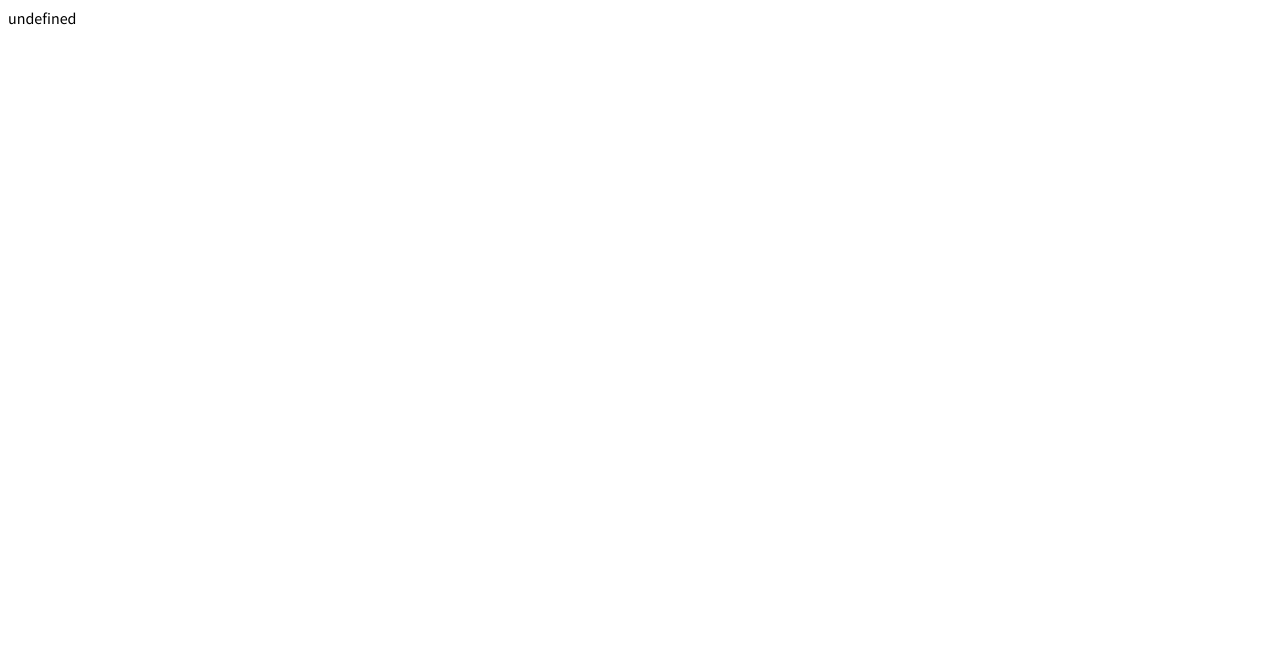
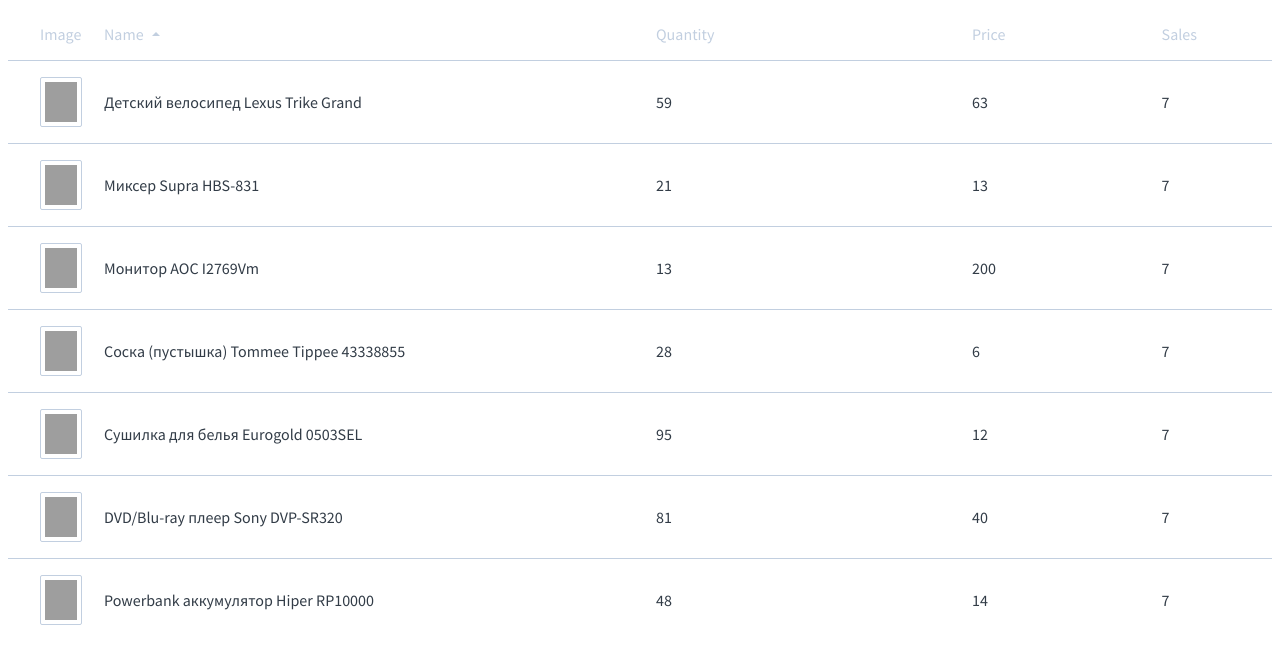
Before and after one commit to js-tasks-ru/js-20231109_anton-zykov, a website: page 06-events-practice/1-sortable-table-v2/index.html in a window 1280 px wide. Drawn offline with Linux system fonts and the light colour scheme; grey boxes are pictures that could not be loaded.

Commit message:
Add solution for Sortable Table v2

```diff
--- a/06-events-practice/1-sortable-table-v2/index.html
+++ b/06-events-practice/1-sortable-table-v2/index.html
@@ -59,5 +59,7 @@
   });
 
   root.append(sortableTable.element);
+
+  setTimeout(() => sortableTable.filter('sales', 7), 3000);
 </script>
 </body>
--- a/06-events-practice/1-sortable-table-v2/index.js
+++ b/06-events-practice/1-sortable-table-v2/index.js
@@ -1,8 +1,47 @@
-export default class SortableTable {
+import SortableTablev1 from '../../05-dom-document-loading/2-sortable-table-v1/index.js';
+
+export default class SortableTable extends SortableTablev1 {
   constructor(headersConfig, {
     data = [],
     sorted = {}
   } = {}) {
+    super(headersConfig, data);
+    this.isSortLocally = true;
+    this.sorted = { ...sorted };
+    this.sort();
+    this.createListenersForHeaders();
+  }
 
+  createListenersForHeaders() {
+    for (let headerCell of this.subElements.header.children) {
+      if (headerCell.dataset.sortable === 'true') {
+        headerCell.addEventListener('pointerdown', () => {
+          this.sorted.id = headerCell.dataset.id;
+          this.sorted.order = headerCell.dataset.order === 'desc' ? 'asc' : 'desc';
+          this.sort();
+        });
+      }
+    }
+  }
+
+  sort() {
+    if (this.isSortLocally) {
+      this.sortOnClient();
+    } else {
+      this.sortOnServer();
+    }
+  }
+
+  sortOnClient() {
+    super.sort(this.sorted.id, this.sorted.order);
+  }
+
+  sortOnServer() {
+    return;
+  }
+
+  filter(field, value) {
+    this.data = this.data.filter((item) => item[field] === value);
+    this.sort();
   }
 }
--- a/package.json
+++ b/package.json
@@ -7,7 +7,7 @@
     "lint": "eslint \"./**/*.js\"",
     "lint:fix": "eslint --fix \"./**/*.js\"",
     "test": "cross-env NODE_ICU_DATA=node_modules/full-icu jest",
-    "test:specific": "cross-env NODE_ICU_DATA=node_modules/full-icu jest -t 'intro/sum'"
+    "test:specific": "cross-env NODE_ICU_DATA=node_modules/full-icu jest -t 'sortable-table-v2'"
   },
   "repository": {
     "type": "git",
```
